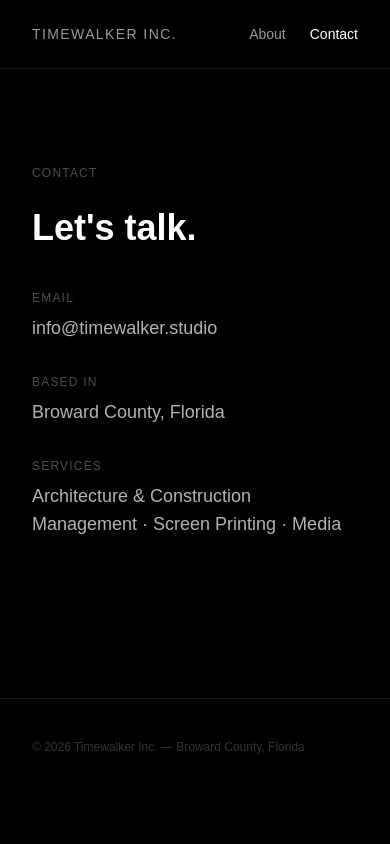
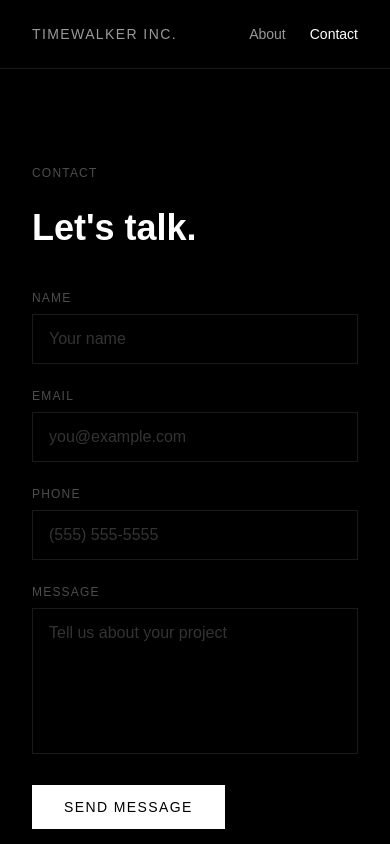
Before and after one commit to nagginAK/timewalker-studio, a Next.js app: page /contact in a window 390 px wide. Shown: the top 844 px of the page. Built offline with nearby package versions, Linux system fonts and the light colour scheme.

Commit message:
feat: add contact form with Resend integration
- Add functional contact form to /contact (Name, Email, Phone, Message)
- Add /api/contact route to send submissions via Resend to rene@timewalker.studio
- Add resend dependency

```diff
--- a/package.json
+++ b/package.json
@@ -15,6 +15,7 @@
     "next": "16.2.9",
     "react": "19.2.4",
     "react-dom": "19.2.4",
+    "resend": "^6.16.0",
     "stripe": "^22.2.2"
   },
   "devDependencies": {
--- /dev/null
+++ b/src/app/api/contact/route.ts
@@ -0,0 +1,60 @@
+import { NextResponse } from 'next/server';
+import { Resend } from 'resend';
+
+const TO_EMAIL = 'rene@timewalker.studio';
+const FROM_EMAIL = 'Timewalker Studio <onboarding@resend.dev>';
+
+export async function POST(req: Request) {
+  try {
+    const { name, email, phone, message } = await req.json();
+
+    if (!name || !email || !message) {
+      return NextResponse.json(
+        { error: 'Name, email, and message are required.' },
+        { status: 400 }
+      );
+    }
+
+    const apiKey = process.env.RESEND_API_KEY;
+    if (!apiKey) {
+      console.error('RESEND_API_KEY is not set');
+      return NextResponse.json(
+        { error: 'Email service is not configured.' },
+        { status: 500 }
+      );
+    }
+
+    const resend = new Resend(apiKey);
+
+    const { error } = await resend.emails.send({
+      from: FROM_EMAIL,
+      to: TO_EMAIL,
+      replyTo: email,
+      subject: `New contact form submission from ${name}`,
+      text: [
+        `Name: ${name}`,
+        `Email: ${email}`,
+        `Phone: ${phone || 'Not provided'}`,
+        '',
+        'Message:',
+        message,
+      ].join('\n'),
+    });
+
+    if (error) {
+      console.error('Resend error:', error);
+      return NextResponse.json(
+        { error: 'Failed to send message.' },
+        { status: 500 }
+      );
+    }
+
+    return NextResponse.json({ success: true });
+  } catch (error) {
+    console.error('Contact form error:', error);
+    return NextResponse.json(
+      { error: 'Something went wrong.' },
+      { status: 500 }
+    );
+  }
+}
--- a/src/app/contact/page.tsx
+++ b/src/app/contact/page.tsx
@@ -1,9 +1,36 @@
 'use client';
 
+import { useState } from 'react';
 import { motion } from 'framer-motion';
 import Link from 'next/link';
 
 export default function Contact() {
+  const [form, setForm] = useState({ name: '', email: '', phone: '', message: '' });
+  const [status, setStatus] = useState<'idle' | 'submitting' | 'success' | 'error'>('idle');
+
+  const handleChange = (
+    e: React.ChangeEvent<HTMLInputElement | HTMLTextAreaElement>
+  ) => {
+    setForm({ ...form, [e.target.name]: e.target.value });
+  };
+
+  const handleSubmit = async (e: React.FormEvent) => {
+    e.preventDefault();
+    setStatus('submitting');
+    try {
+      const res = await fetch('/api/contact', {
+        method: 'POST',
+        headers: { 'Content-Type': 'application/json' },
+        body: JSON.stringify(form),
+      });
+      if (!res.ok) throw new Error('Request failed');
+      setStatus('success');
+      setForm({ name: '', email: '', phone: '', message: '' });
+    } catch {
+      setStatus('error');
+    }
+  };
+
   return (
     <main className="min-h-screen bg-black text-white font-sans">
 
@@ -39,14 +66,100 @@
           transition={{ duration: 0.7 }}
           className="text-4xl md:text-5xl font-bold leading-tight mb-10"
         >
-          Let's talk.
+          Let&apos;s talk.
         </motion.h1>
+
+        <motion.form
+          onSubmit={handleSubmit}
+          initial={{ opacity: 0, y: 20 }}
+          animate={{ opacity: 1, y: 0 }}
+          transition={{ duration: 0.7, delay: 0.15 }}
+          className="space-y-6 mb-16"
+        >
+          <div>
+            <label htmlFor="name" className="block text-xs tracking-widest uppercase text-white/30 mb-2">
+              Name
+            </label>
+            <input
+              id="name"
+              name="name"
+              type="text"
+              required
+              value={form.name}
+              onChange={handleChange}
+              className="w-full bg-transparent border border-white/10 focus:border-white/40 rounded-none px-4 py-3 text-white placeholder:text-white/20 outline-none transition"
+              placeholder="Your name"
+            />
+          </div>
+
+          <div>
+            <label htmlFor="email" className="block text-xs tracking-widest uppercase text-white/30 mb-2">
+              Email
+            </label>
+            <input
+              id="email"
+              name="email"
+              type="email"
+              required
+              value={form.email}
+              onChange={handleChange}
+              className="w-full bg-transparent border border-white/10 focus:border-white/40 rounded-none px-4 py-3 text-white placeholder:text-white/20 outline-none transition"
+              placeholder="you@example.com"
+            />
+          </div>
+
+          <div>
+            <label htmlFor="phone" className="block text-xs tracking-widest uppercase text-white/30 mb-2">
+              Phone
+            </label>
+            <input
+              id="phone"
+              name="phone"
+              type="tel"
+              value={form.phone}
+              onChange={handleChange}
+              className="w-full bg-transparent border border-white/10 focus:border-white/40 rounded-none px-4 py-3 text-white placeholder:text-white/20 outline-none transition"
+              placeholder="(555) 555-5555"
+            />
+          </div>
+
+          <div>
+            <label htmlFor="message" className="block text-xs tracking-widest uppercase text-white/30 mb-2">
+              Message
+            </label>
+            <textarea
+              id="message"
+              name="message"
+              required
+              rows={5}
+              value={form.message}
+              onChange={handleChange}
+              className="w-full bg-transparent border border-white/10 focus:border-white/40 rounded-none px-4 py-3 text-white placeholder:text-white/20 outline-none transition resize-none"
+              placeholder="Tell us about your project"
+            />
+          </div>
+
+          <button
+            type="submit"
+            disabled={status === 'submitting'}
+            className="inline-block text-sm tracking-widest uppercase bg-white text-black px-8 py-3 hover:bg-white/80 transition disabled:opacity-50"
+          >
+            {status === 'submitting' ? 'Sending…' : 'Send Message'}
+          </button>
+
+          {status === 'success' && (
+            <p className="text-sm text-white/60 pt-2">Thanks — we&apos;ll be in touch soon.</p>
+          )}
+          {status === 'error' && (
+            <p className="text-sm text-red-400 pt-2">Something went wrong. Please try again.</p>
+          )}
+        </motion.form>
 
         <motion.div
           initial={{ opacity: 0, y: 20 }}
           animate={{ opacity: 1, y: 0 }}
-          transition={{ duration: 0.7, delay: 0.2 }}
-          className="space-y-8"
+          transition={{ duration: 0.7, delay: 0.3 }}
+          className="space-y-8 border-t border-white/10 pt-10"
         >
           <div>
             <p className="text-xs tracking-widest uppercase text-white/30 mb-2">Email</p>
```
Also changed, not shown: 1 other file (tests, documents, lock files or other folders).
